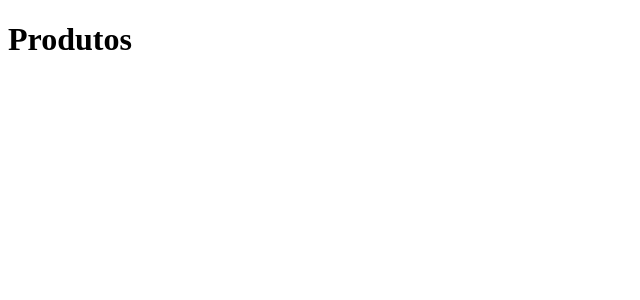
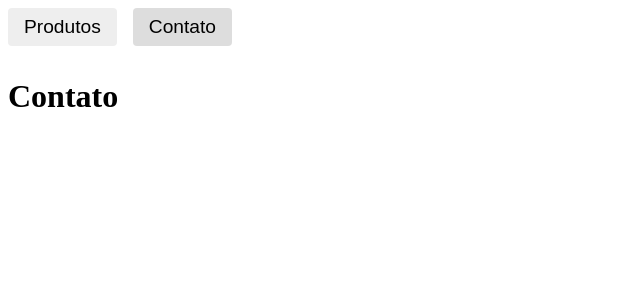
Before and after one commit to paulhenrique/ranek, a React (Create React App) app: page /contato in a window 1280 px wide. Shown: the top 300 px of the page, without its empty margins (0-640 px from the left). Built offline with nearby package versions, Linux system fonts and the light colour scheme.

Commit message:
Ajustando header

```diff
--- /dev/null
+++ b/src/components/Contato/index.tsx
@@ -0,0 +1,11 @@
+import React from 'react'
+import style from './style.module.scss';
+function Contato() {
+  return (
+    <div>
+      <h1>Contato</h1>
+    </div>
+  )
+}
+
+export default Contato
--- a/src/components/Header/index.tsx
+++ b/src/components/Header/index.tsx
@@ -1,10 +1,18 @@
 import React from 'react'
+import { NavLink } from 'react-router-dom';
 import style from './style.module.scss';
 function Header() {
   return (
-    <div>
-
-    </div>
+    <nav className={style.header}>
+      <ul>
+        <li>
+          <NavLink exact activeClassName={style.active} className={style.link} to="/">Produtos</NavLink>
+        </li>
+        <li>
+          <NavLink activeClassName={style.active} className={style.link} to="contato">Contato</NavLink>
+        </li>
+      </ul>
+    </nav>
   )
 }
 
--- a/src/components/Header/style.module.scss
+++ b/src/components/Header/style.module.scss
@@ -0,0 +1,30 @@
+.header {
+  margin-bottom: 2rem;
+
+  ul {
+    display: flex;
+    padding: 0px;
+    margin: 0px;
+    list-style: none;
+
+    li {
+      margin-right: 1rem;
+
+      .link {
+        display: block;
+        text-decoration: none;
+        font-size: 1.2rem;
+        color: black;
+        font-family: Arial, Helvetica, sans-serif;
+        background: #eee;
+        padding: 0.5rem 1rem;
+        border-radius: 4px;
+
+        &:hover,
+        &.active {
+          background: #ddd;
+        }
+      }
+    }
+  }
+}
--- a/src/index.tsx
+++ b/src/index.tsx
@@ -1,15 +1,27 @@
 import React from 'react';
+
+import './assets/styles/global.scss';
+
 import ReactDOM from 'react-dom';
 import { BrowserRouter, Switch, Route } from 'react-router-dom';
+import Footer from './components/Footer';
+import Header from './components/Header';
 import Produtos from './components/Produtos';
+import Contato from './components/Contato';
 
 ReactDOM.render(
-  <>
+  <div className="App">
+
     <BrowserRouter>
-      <Switch>
-        <Route path="/" component={Produtos} />
-      </Switch>
+      <Header />
+      <div className="content">
+        <Switch>
+          <Route path="/" exact component={Produtos} />
+          <Route path="/contato" component={Contato} />
+        </Switch>
+      </div>
+      <Footer />
     </BrowserRouter>
-  </>,
+  </div>,
   document.getElementById('root')
 );
```
Also changed, not shown: src/assets/styles/global.scss (added), src/components/Contato/style.module.scss (added).
